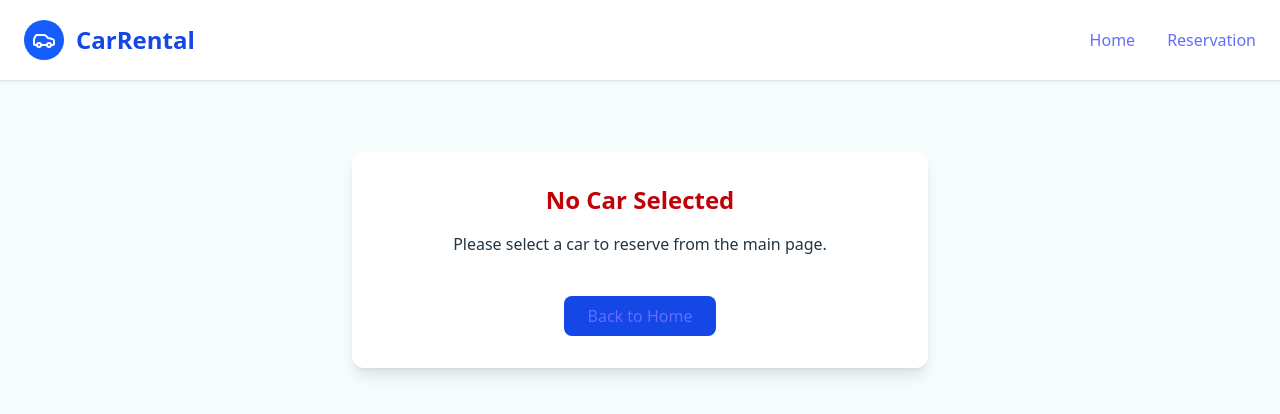
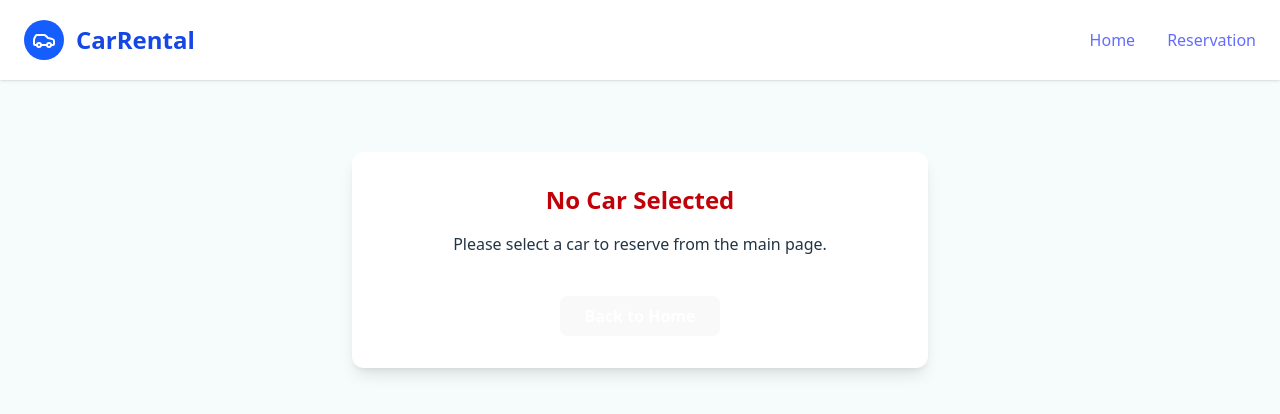
Before and after one commit to wanchaiS/ip-car-rental, a React (Vite) app: page /reservation in a window 1280 px wide. Shown: the top 414 px of the page. Built offline with nearby package versions, Linux system fonts and the light colour scheme; no server answers.

Commit message:
Refactor reservation component to use button for navigation instead of anchor tag, improving accessibility and user experience

```diff
--- a/src/routes/reservation.tsx
+++ b/src/routes/reservation.tsx
@@ -120,7 +120,7 @@ export default function Reservation() {
       <div className="max-w-xl mx-auto bg-white rounded-xl shadow-lg p-8 mt-8 text-center">
         <h2 className="text-2xl font-bold mb-4 text-red-700">No Car Selected</h2>
         <p className="mb-4">Please select a car to reserve from the main page.</p>
-        <a href="/" className="inline-block mt-6 px-6 py-2 bg-blue-700 text-white rounded-lg font-semibold hover:bg-blue-800 transition">Back to Home</a>
+        <button onClick={() => navigate('/')} className="inline-block mt-6 px-6 py-2 bg-blue-700 text-white rounded-lg font-semibold hover:bg-blue-800 transition">Back to Home</button>
       </div>
     );
   }
```
